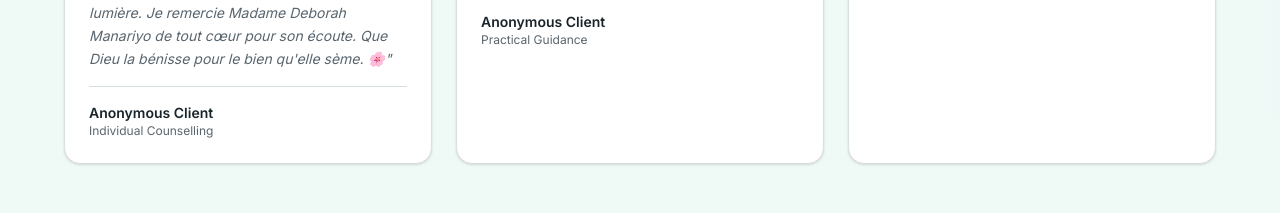
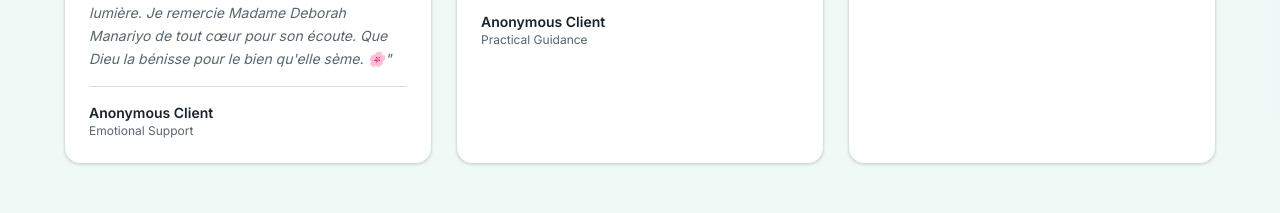
Before and after one commit to itmuvunyi/Deborah-Listens, a Next.js app: page / in a window 1280 px wide. Shown: the part 4200-4413 px from the top of the page. Built offline with nearby package versions, Linux system fonts and the light colour scheme.

Commit message:
Change role from 'Individual Counselling' to 'Emotional Support'

```diff
--- a/components/testimonials.tsx
+++ b/components/testimonials.tsx
@@ -12,7 +12,7 @@ const testimonials = [
       Grâce à sa bienveillance, j'ai retrouvé la paix, la foi et l'espoir. Elle a été une véritable source de lumière.
       Je remercie Madame Deborah Manariyo de tout cœur pour son écoute. Que Dieu la bénisse pour le bien qu'elle sème. 🌸`,
     author: "Anonymous Client",
-    role: "Individual Counselling",
+    role: "Emotional Support",
   },
   {
     quote:
```
